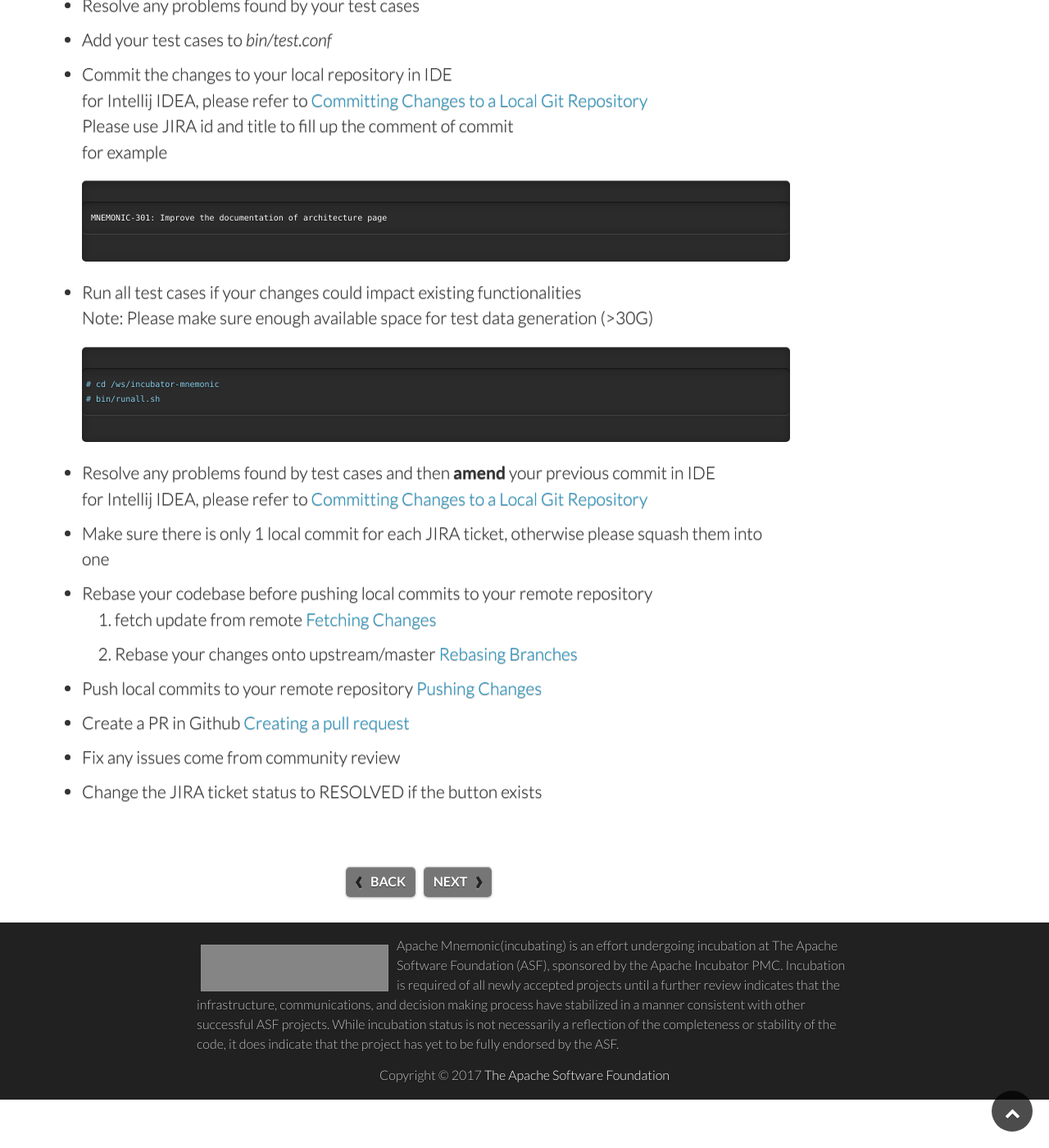
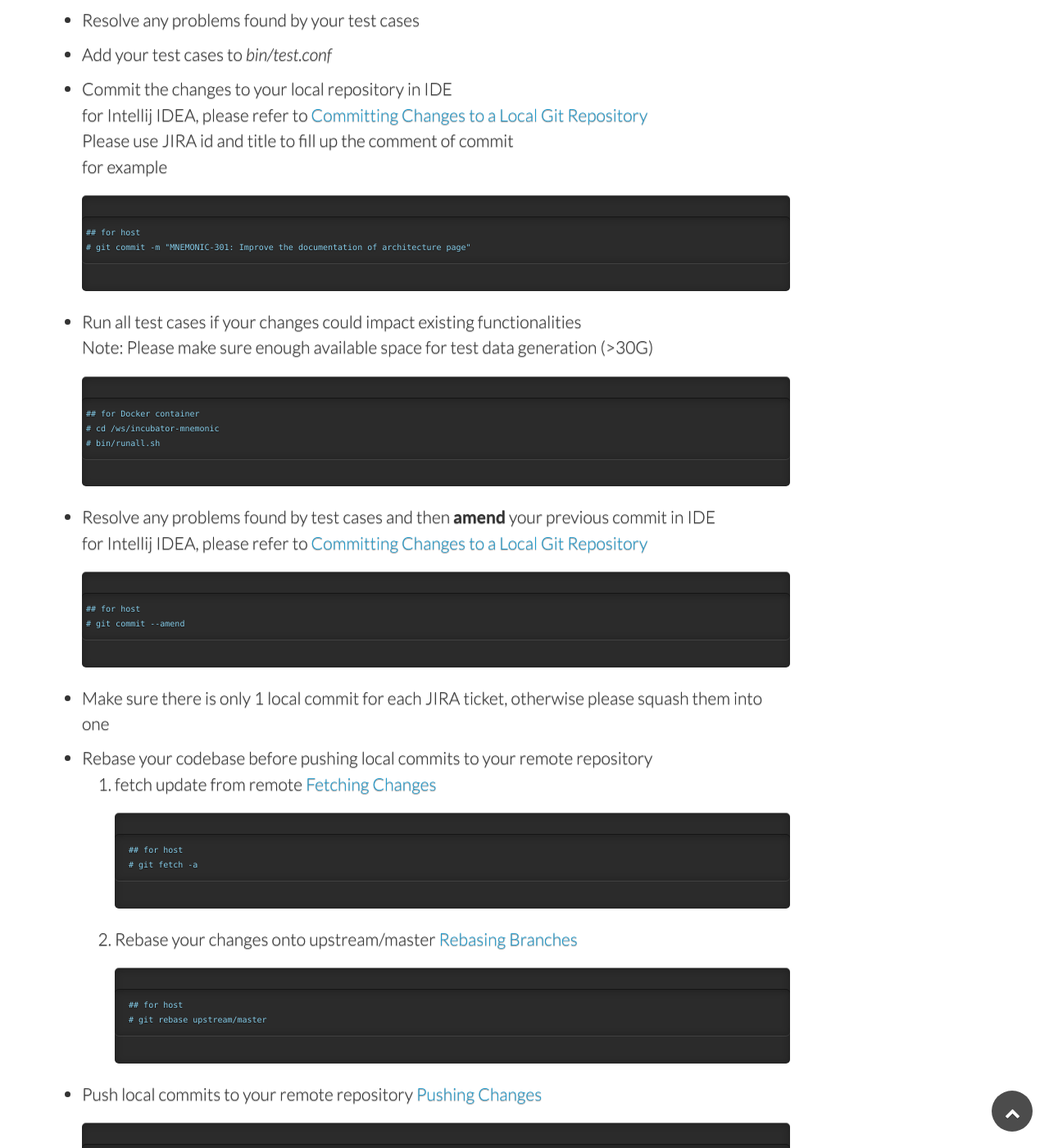
Before and after one commit to apache/mnemonic-site, a Jekyll site: the page built from src/_docs/submitchanges.md, in a window 1280 px wide and 1400 px high, scrolled down 705 px. Shown: the whole window at 82% size. Built offline with Jekyll 4.4.1, drawn with Linux system fonts in a browser that asks for light colours; some of the changed text lies outside the part shown; grey boxes are pictures that could not be loaded.

Commit message:
MNEMONIC-309: Add host Git commands to Submit Changes Page

````diff
--- a/src/_docs/submitchanges.md
+++ b/src/_docs/submitchanges.md
@@ -11,6 +11,7 @@
 * Review your changes according to the JIRA ticket in question
 * Building project in the Docker container
 ```bash
+  ## for Docker container
   # cd /ws/incubator-mnemonic
   # mvn clean install
 ```
@@ -22,22 +23,41 @@
   for Intellij IDEA, please refer to [Committing Changes to a Local Git Repository](https://www.jetbrains.com/help/idea/committing-changes-to-a-local-git-repository.html){:target="_blank"}<br/>
   Please use JIRA id and title to fill up the comment of commit<br/>
   for example
-```
- MNEMONIC-301: Improve the documentation of architecture page
+```bash
+  ## for host
+  # git commit -m "MNEMONIC-301: Improve the documentation of architecture page"
 ```
 * Run all test cases if your changes could impact existing functionalities<br/>
 Note: Please make sure enough available space for test data generation (>30G)
 ```bash
+  ## for Docker container
   # cd /ws/incubator-mnemonic
   # bin/runall.sh
 ```
 * Resolve any problems found by test cases and then **amend** your previous commit in IDE<br/>
   for Intellij IDEA, please refer to [Committing Changes to a Local Git Repository](https://www.jetbrains.com/help/idea/committing-changes-to-a-local-git-repository.html){:target="_blank"}
+```bash
+  ## for host
+  # git commit --amend
+```
 * Make sure there is only 1 local commit for each JIRA ticket, otherwise please squash them into one
 * Rebase your codebase before pushing local commits to your remote repository
   1. fetch update from remote [Fetching Changes](https://www.jetbrains.com/help/idea/fetching-changes-from-a-remote-git-repository.html){:target="_blank"}
+  ```bash
+    ## for host
+    # git fetch -a
+  ```
   2. Rebase your changes onto upstream/master [Rebasing Branches](https://www.jetbrains.com/help/idea/rebasing-branches.html){:target="_blank"}
+  ```bash
+    ## for host
+    # git rebase upstream/master
+  ```
 * Push local commits to your remote repository [Pushing Changes](https://www.jetbrains.com/help/idea/pushing-changes-to-the-upstream-git-push.html){:target="_blank"}
+```bash
+  ## for host
+  # git push origin
+  ## NOTE: use force push if your amended commit has already been pushed
+```
 * Create a PR in Github [Creating a pull request](https://help.github.com/articles/creating-a-pull-request/){:target="_blank"}
 * Fix any issues come from community review
 * Change the JIRA ticket status to RESOLVED if the button exists
````
